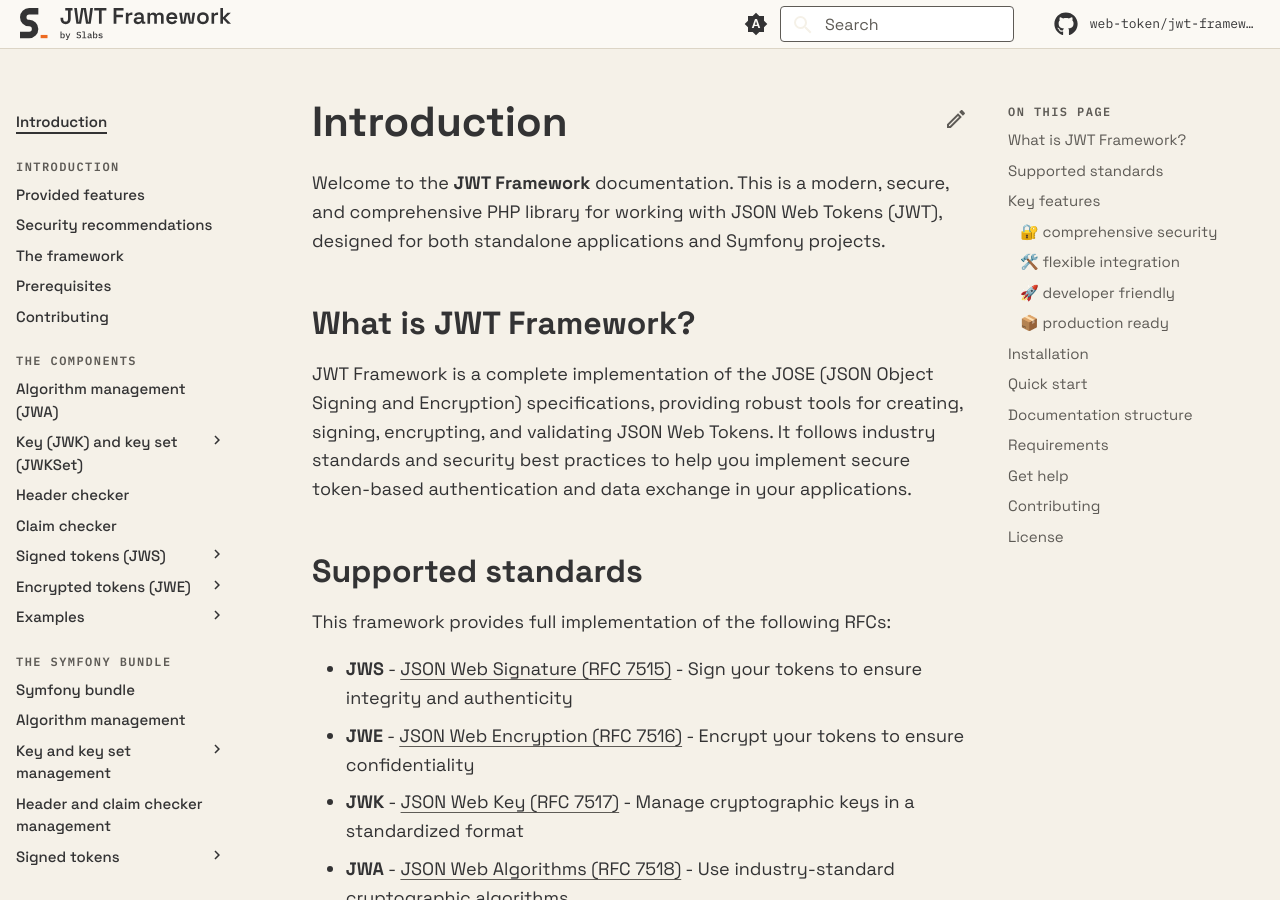
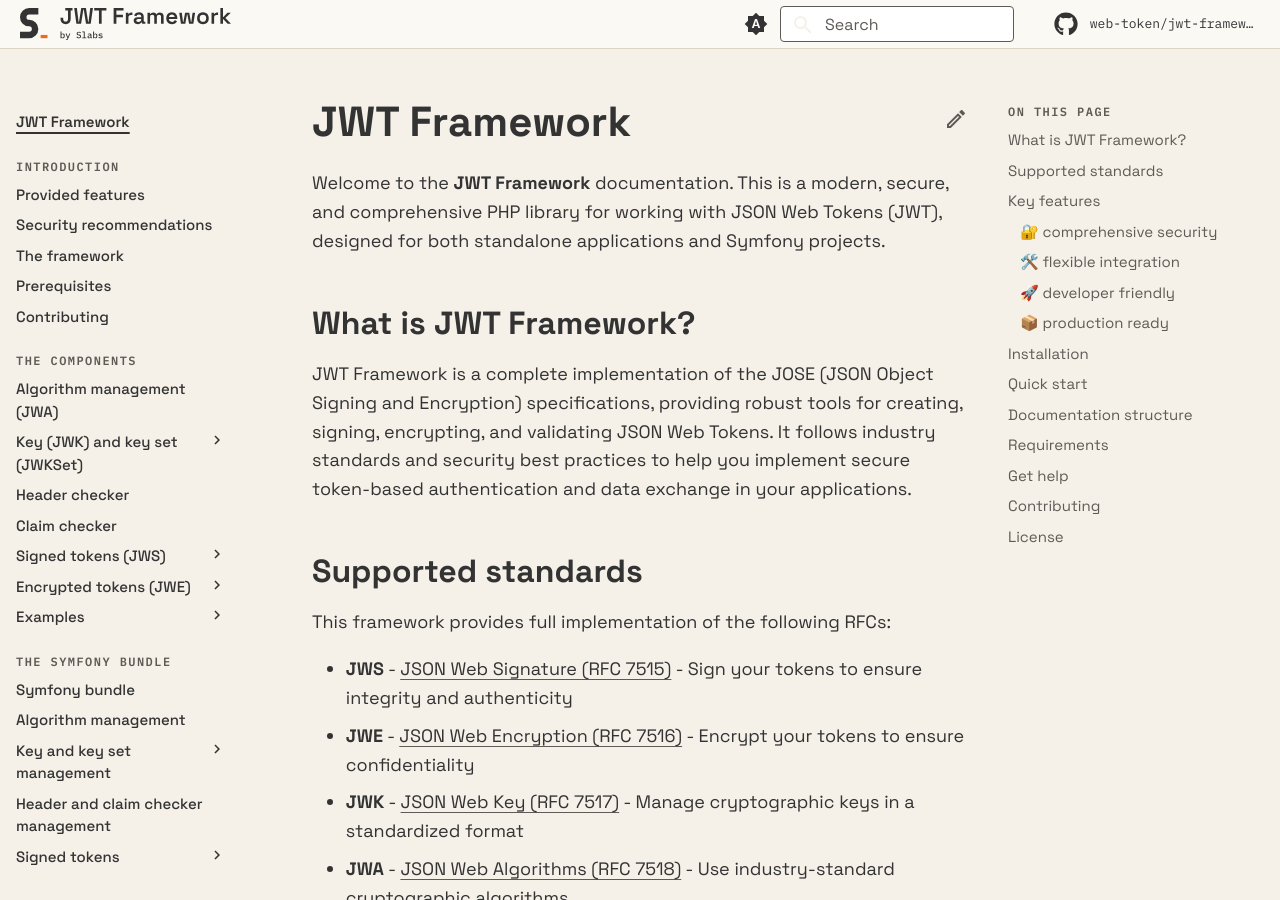
Before and after one commit to web-token/jwt-doc, an MkDocs documentation site: the page built from docs/README.md, in a window 1280 px wide and 900 px high. Built offline with MkDocs 1.6.1 and Material for MkDocs 9.7.7, drawn with Linux system fonts in a browser that asks for light colours; plug-ins that fetch from the network failed and are left out; the version menu is left out.

Commit message:
docs: the home page and the site carry the name of the project
The Slabs guidelines name the project JWT Framework: the title of the home page, the name of the site in the
tabs of the browser and the link of the footer say it, as the project mark of the header does.

```diff
--- a/docs/README.md
+++ b/docs/README.md
@@ -1,4 +1,4 @@
-# Introduction
+# JWT Framework
 
 Welcome to the **JWT Framework** documentation. This is a modern, secure, and comprehensive PHP library for working with JSON Web Tokens (JWT), designed for both standalone applications and Symfony projects.
 
```
